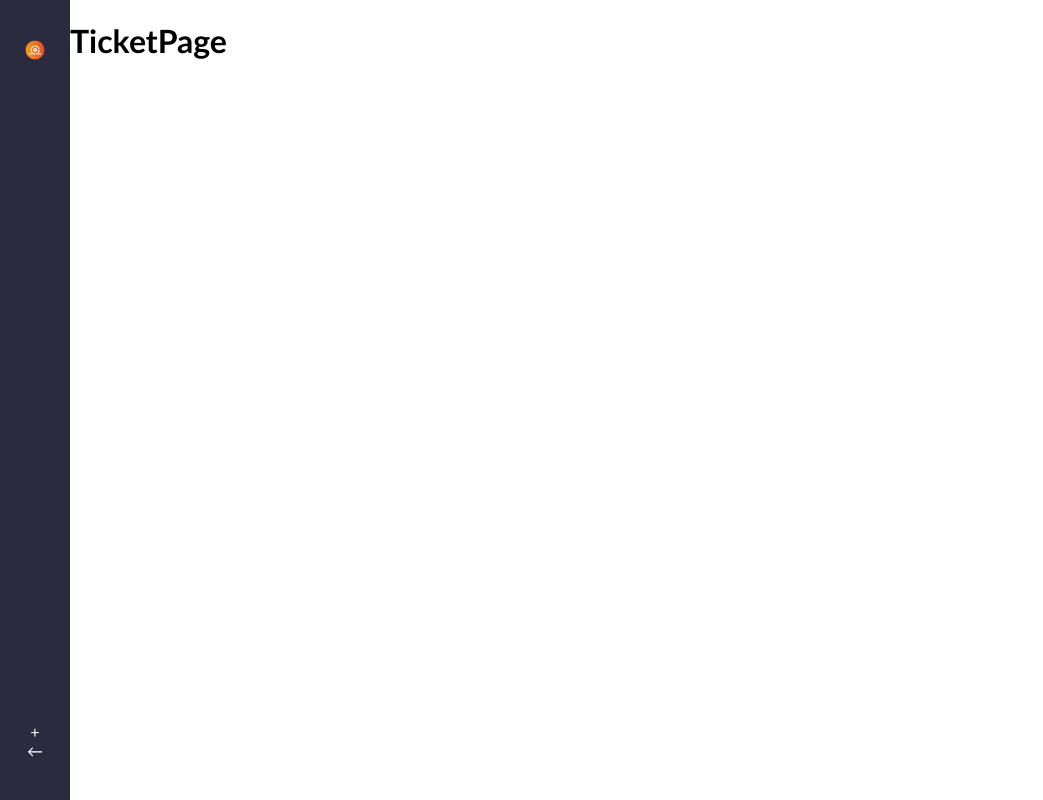
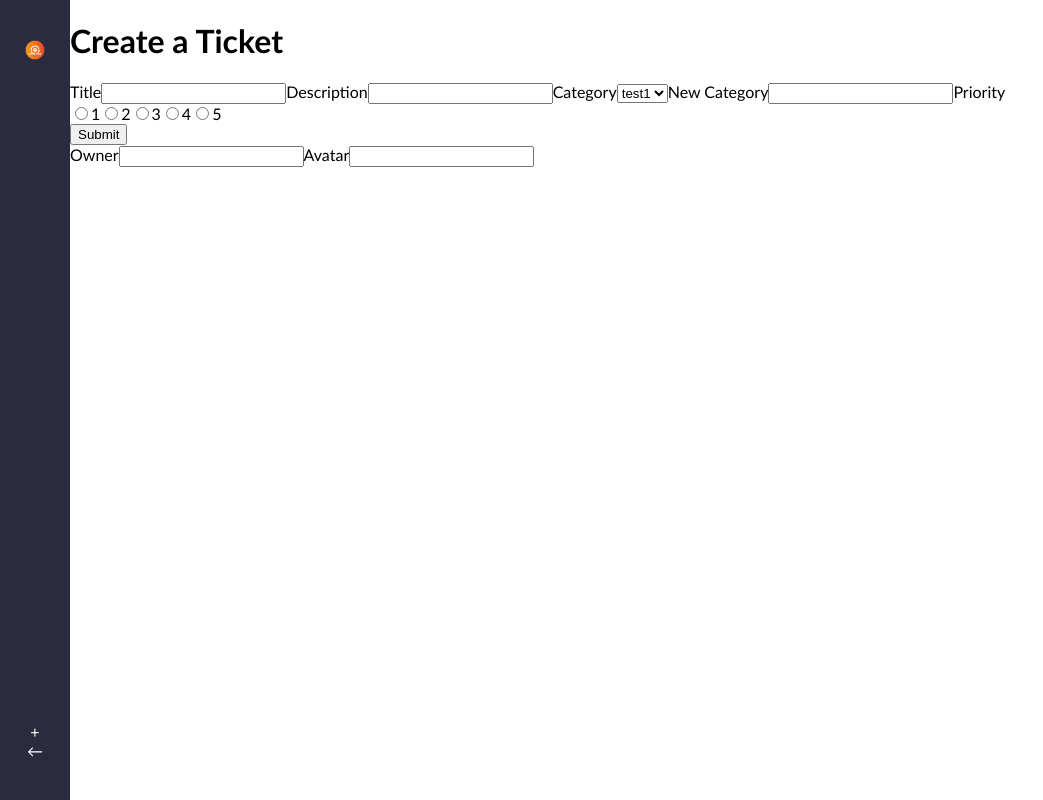
Before and after one commit to Almir-git-unifc/Project-Controll-Edu_react-vite, a React (Vite) app in the folder client/: page /ticket in a window 1280 px wide. Shown: the whole page, without its empty margins (0-1043 px from the left). Built offline with nearby package versions, Linux system fonts and the light colour scheme.

Commit message:
feat(react): v00.10.000 - react vite implemented Ticketpage init

```diff
--- a/client/src/pages/TicketPage.jsx
+++ b/client/src/pages/TicketPage.jsx
@@ -1,7 +1,214 @@
+import { useState } from "react";
+
 const TicketPage = () => {
+
+    const [formData, setFormData] = useState({
+        status: 'not started',
+        progress: 0,
+        timestamp: new Date().toISOString()
+    })
+
+    const editMode = false;
+
+    const handleSubmit = () => {
+        console.log("submitted")
+    }
+
+    const handleChange = (e) => {
+        const value = e.target.value
+        const name = e.target.name
+
+        setFormData((prevState) => ({
+            ...prevState,
+            [name]: value
+        })
+        )
+    }
+
+    const categories = ['test1', 'test2'];
+
+    console.log(formData);
+
     return (
-        <div >
-             <h1>TicketPage</h1>
+        <div className="ticket">
+            <h1>{editMode ? "Update your Ticket" : "Create a Ticket"}</h1>
+            <div>
+                <form onSubmit={handleSubmit}>
+                    <section>
+                        <label htmlFor="title" >Title</label>
+                        <input
+                            id="title"
+                            name="title"
+                            type="text"
+                            onChange={handleChange}
+                            required={true}
+                            value={formData.title}
+                        />
+
+                        <label htmlFor="description" >Description</label>
+                        <input
+                            id="description"
+                            name="description"
+                            type="text"
+                            onChange={handleChange}
+                            required={true}
+                            value={formData.description}
+                        />
+
+                        <label >Category</label>
+                        <select
+                            name="category"
+                            value={formData.category || 'New  Category'} // 02:36:42
+                            onChange={handleChange}
+                        >
+                            {categories?.map((category, _index) => (
+                                <option key={_index} value={category}>{category}</option>
+                            ))}
+                        </select>
+                        <label htmlFor="new-category" >New Category</label>
+                        <input
+                            id="new-category"
+                            name="category"
+                            type="text"
+                            onChange={handleChange}
+                            value={formData.category}
+                        />
+                        <label >Priority</label>
+                        <div className="multiple-input-container" >
+                            <input
+                                id="priority-1"
+                                name="priority"
+                                type="radio"
+                                onChange={handleChange}
+                                value={1}
+                                checked={formData.priority == 1}
+                            />
+                            <label htmlFor="priority-1" >1</label>
+
+                            <input
+                                id="priority-2"
+                                name="priority"
+                                type="radio"
+                                onChange={handleChange}
+                                value={2}
+                                checked={formData.priority == 2}
+                            />
+                            <label htmlFor="priority-2" >2</label>
+
+                            <input
+                                id="priority-3"
+                                name="priority"
+                                type="radio"
+                                onChange={handleChange}
+                                value={3}
+                                checked={formData.priority == 3}
+                            />
+                            <label htmlFor="priority-3" >3</label>
+
+                            <input
+                                id="priority-4"
+                                name="priority"
+                                type="radio"
+                                onChange={handleChange}
+                                value={4}
+                                checked={formData.priority == 4}
+                            />
+                            <label htmlFor="priority-4" >4</label>
+
+                            <input
+                                id="priority-5"
+                                name="priority"
+                                type="radio"
+                                onChange={handleChange}
+                                value={5}
+                                checked={formData.priority == 5}
+                            />
+                            <label htmlFor="priority-5" >5</label>
+                        </div>
+
+                        {editMode &&
+                            <>
+                                <input
+                                    type="range"
+                                    id="progress"
+                                    name="progress"
+                                    value={formData.progress}
+                                    min="0"
+                                    max="100"
+                                    onChange={handleChange}
+                                />
+                                <label htmlFor="progress" >Progress</label>
+
+                                <label>Status</label>
+                                <select
+                                    name="status"
+                                    value={formData.status}
+                                    onChange={handleChange}
+                                >
+                                    <option selected=
+                                        {formData.status === 'done'} value='done'
+                                    >
+                                        Done
+                                    </option>
+
+                                    <option selected=
+                                        {formData.status === 'working on it'} value='working on it'
+                                    >
+                                        Working on it
+                                    </option>
+
+                                    <option selected=
+                                        {formData.status === 'stuck'} value='stuck'
+                                    >
+                                        Stuck
+                                    </option>
+
+                                    <option selected=
+                                        {formData.status === 'not started'} value='not started'
+                                    >
+                                        Not Started
+                                    </option>
+                                </select>
+                            </>
+                        }
+
+                        <input type="submit" />
+                    </section>
+
+
+                    <section>
+                             {/* label with name avatar owner */}
+                             <label htmlFor="owner" >Owner</label>
+                               <input
+                                  id="owner"
+                                  name="owner"
+                                  type="text"
+                                  onChange={handleChange}
+                                  required={true}
+                                  value={formData.owner }
+                               />
+
+                             <label htmlFor="avatar" >Avatar</label>
+                               <input
+                                  id="avatar"
+                                  name="avatar"
+                                  type="url"
+                                  onChange={handleChange}
+                                  required={true}
+                                  value={formData.avatar }
+                               />
+
+                               {/* show image avatar */}
+                               <div clasName="img-preview">
+                                   {/* show avatar image if avatar exists */}
+                                   { formData.avatar &&  (
+                                        <img src={formData.avatar} alt="image preview" />
+                                    )}
+                               </div>
+                    </section>
+
+                </form>
+            </div>
         </div>
     )
 }
```
Also changed, not shown: 1 other file (tests, documents, lock files or other folders).
